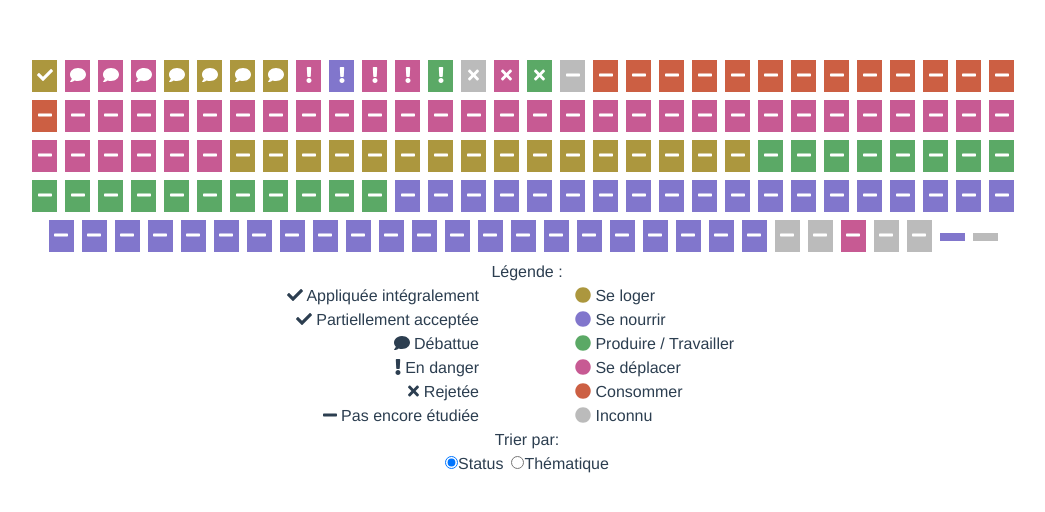
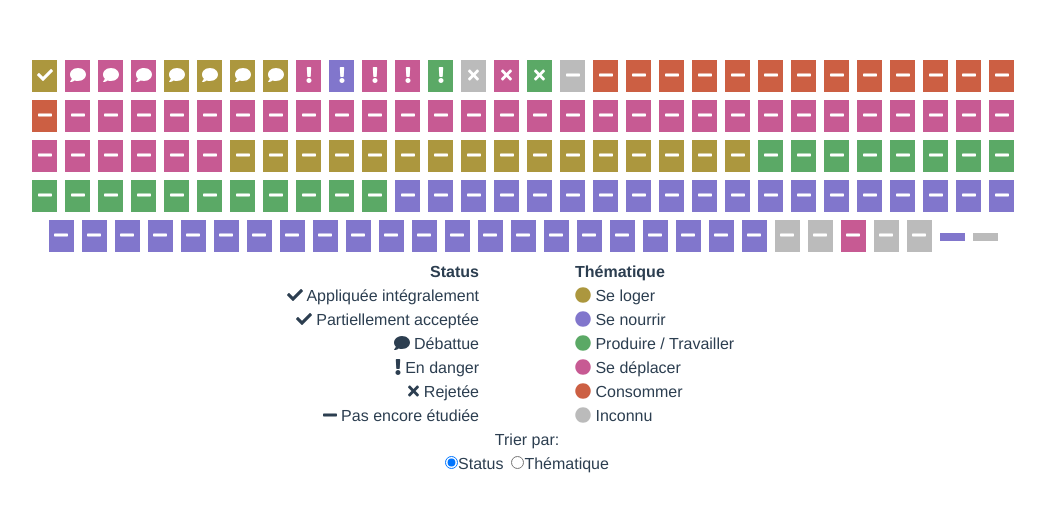
Before and after one commit to annelhote/sans-filtre, a Vue app: page / in a window 1280 px wide. Shown: the top 512 px of the page, without its empty margins (113-1158 px from the left). Built offline with nearby package versions, Linux system fonts and the light colour scheme.

Commit message:
Improve legend

```diff
--- a/src/components/Proposals.vue
+++ b/src/components/Proposals.vue
@@ -12,8 +12,10 @@
       </div>
     </div>
     <div>
-      <div>Légende :</div>
       <div class="w-50 d-inline-block text-right pr-5">
+        <div class="font-weight-bold">
+          Status
+        </div>
         <div>
           <font-awesome-icon icon="check"></font-awesome-icon> Appliquée intégralement
         </div>
@@ -34,6 +36,9 @@
         </div>
       </div>
       <div class="w-50 d-inline-block text-left pl-5">
+        <div class="font-weight-bold">
+          Thématique
+        </div>
         <div v-for="thematic in thematics" :key="thematic.label">
           <font-awesome-icon icon="circle" :color="thematic.color"></font-awesome-icon>
           {{ thematic.label }}
```
